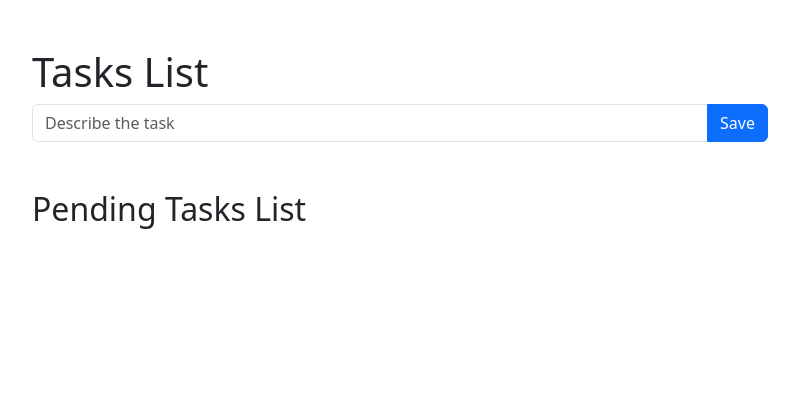
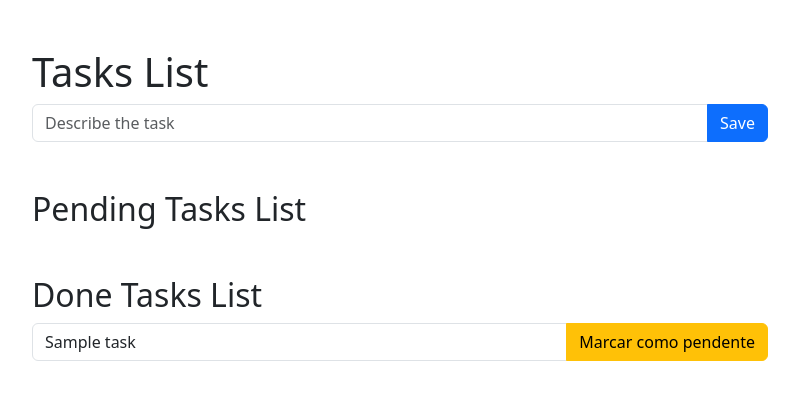
Before and after one commit to fonsecaRafael/TODO-List, a Django app: page /tasks/ in a window 1280 px wide. Shown: the top 400 px of the page, without its empty margins (240-1039 px from the left). Run offline with Django 4.2, Linux system fonts and the light colour scheme; tables that the repository leaves empty hold one stand-in row (values such as "Sample post").

Commit message:
Insert done task list and update of tasks

```diff
--- a/todoapp/tasks/templates/tasks/home.html
+++ b/todoapp/tasks/templates/tasks/home.html
@@ -25,12 +25,29 @@
 
                     <h2 class="mt-5"> Pending Tasks List </h2>
                     {% for task in pending_tasks %}
-                        <form action="">
-                            <div class="form-check">
-                                <input class="form-check-input" type="checkbox" value="" id="flexCheckDefault">
-                                <label class="form-check-label" for="flexCheckDefault">
-                                  {{task.name}}
-                                </label>
+                        <form action="{% url 'tasks:detail' task_id=task.id %}" method="post">
+                            {% csrf_token %}
+                            <div class="input-group mb-3">
+                                <input type="text" class="form-control" value="{{task.name}}" required="required"
+                                aria-label="Describe the task" name="name">
+
+                                <input type="hidden" value="checked" name="done">
+                                <button class="btn btn-success" type="submit">Marcar como feita!</button>
+
+                            </div>
+                        </form>
+                    {% endfor %}
+
+                    <h2 class="mt-5"> Done Tasks List </h2>
+                    {% for task in done_tasks %}
+                        <form action="{% url 'tasks:detail' task_id=task.id %}" method="post">
+                            {% csrf_token %}
+                            <div class="input-group mb-3">
+                                <input type="text" class="form-control" value="{{task.name}}" required="required"
+                                aria-label="Describe the task" name="name">
+
+                                <button class="btn btn-warning" type="submit">Marcar como pendente</button>
+
                             </div>
                         </form>
                     {% endfor %}
--- a/todoapp/tasks/urls.py
+++ b/todoapp/tasks/urls.py
@@ -5,5 +5,6 @@ from todoapp.tasks import views
 app_name = 'tasks'
 
 urlpatterns = [
-    path('', views.home, name='home')
+    path('', views.home, name='home'),
+    path('<int:task_id>', views.detail, name='detail'),
 ]
--- a/todoapp/tasks/views.py
+++ b/todoapp/tasks/views.py
@@ -2,12 +2,13 @@ from django.http import HttpResponseRedirect
 from django.shortcuts import render
 from django.urls import reverse
 
-from todoapp.tasks.forms import NewTaskForm
+from todoapp.tasks.forms import NewTaskForm, TaskForm
 from todoapp.tasks.models import Tasks
 
 
 def home(request):
     pending_tasks = Tasks.objects.filter(done=False).all()
+    done_tasks = Tasks.objects.filter(done=True).all()
     if request.method == 'POST':
         form = NewTaskForm(request.POST)
         if form.is_valid():
@@ -15,6 +16,22 @@ def home(request):
             return HttpResponseRedirect(reverse('tasks:home'))
         else:
             return render(request, 'tasks/home.html',
-                          {'form': form, 'pending_tasks': pending_tasks},
+                          {
+                              'form': form,
+                              'pending_tasks': pending_tasks,
+                              'done_tasks': done_tasks
+                          },
                           status=400)
-    return render(request, 'tasks/home.html', {'pending_tasks': pending_tasks})
+    return render(request, 'tasks/home.html',
+                  {
+                      'pending_tasks': pending_tasks,
+                      'done_tasks': done_tasks
+                  })
+
+
+def detail(request, task_id):
+    task = Tasks.objects.get(id=task_id)
+    form = TaskForm(request.POST, instance=task)
+    if form.is_valid():
+        form.save()
+    return HttpResponseRedirect(reverse('tasks:home'))
```
Also changed, not shown: todoapp/tasks/forms.py (+7 -0 lines), todoapp/tasks/tests/test_edit_task.py (added, +43 -0 lines), todoapp/tasks/tests/test_tasks_get.py (+17 -1 lines).
